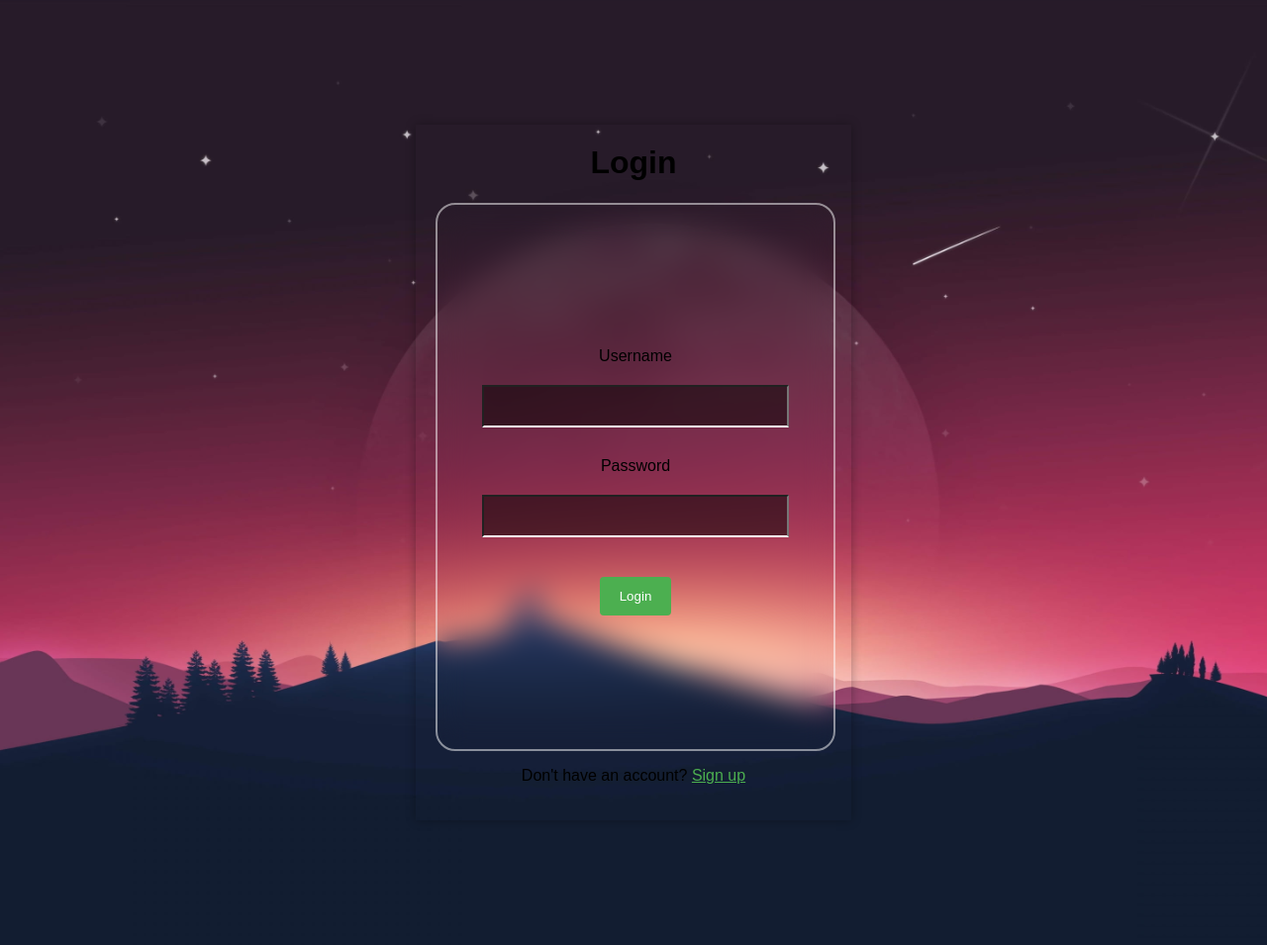
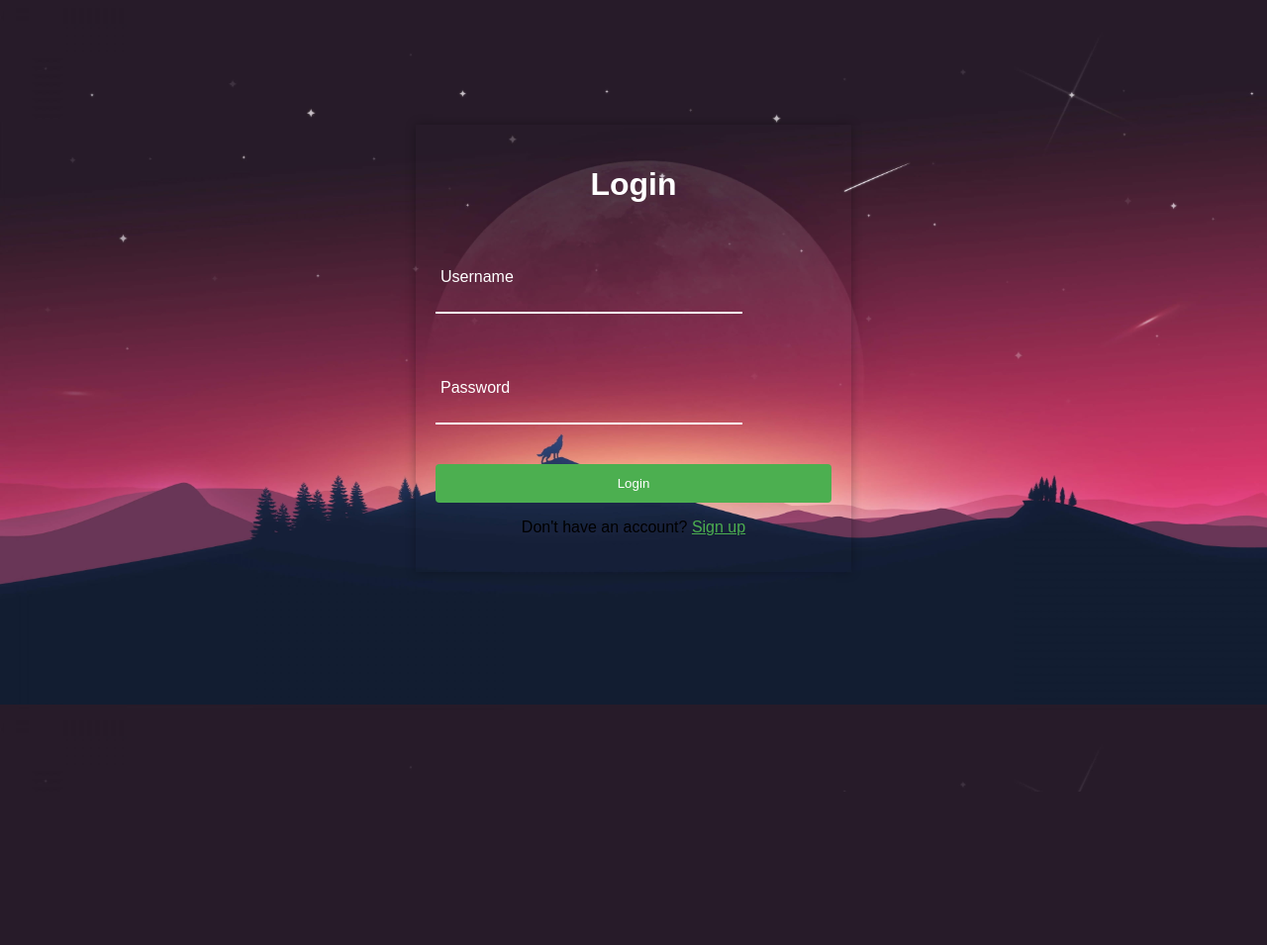
Before and after one commit to Faturrahman080402/PA-Proyek-Akhir-, a PHP site: page /HTML/log-in.html in a window 1280 px wide. Shown: the whole page at 99% size. After the commit the page ends 800 px from the top, so only its background shows below. Run offline with PHP 8.4, Linux system fonts and the light colour scheme.

Commit message:
git commit -m
git commit -m

```diff
--- a/PA/MAP/CSS/log-in.css
+++ b/PA/MAP/CSS/log-in.css
@@ -7,7 +7,7 @@ body {
 }
 
 .container {
-    background-color: rgba(0, 0, 0, 0.5);
+    background-color: white;
     background: transparent;
     margin: 10% auto;
     padding: 20px;
@@ -16,12 +16,15 @@ body {
     text-align: center;
 }
 
-h1 {
-    margin-top: 0;
+h1{
+    font-size: 2em;
+    color: #fff;
+    text-align: center;
+    margin-bottom: 20px;
 }
 
-form {
-       position: relative;
+.form-box {
+    position: relative;
     width: 400px;
     height: 550px;
     background: transparent;
@@ -33,7 +36,46 @@ form {
     align-items: center;
     flex-direction: column;
 }
+.inputbox {
+    position: relative;
+    margin: 20px 0;
+    width: 310px;
+    border-bottom: 2px solid #fff;
+}
+.inputbox label {
+    position: absolute;
+    top: 50%;
+    left: 5px;
+    transform: translateY(-50%);
+    color: #fff;
+    font-size: 1em;
+    pointer-events: none;
+    transition: .5s;
+}
 
+input:focus~label,
+input:valid~label {
+    top: -5px;
+}
+
+.inputbox input {
+    width: 100%;
+    height: 50px;
+    background: transparent;
+    border: none;
+    outline: none;
+    font-size: 1em;
+    padding: 0 35px 0 5px;
+    color: #fff;
+}
+
+.inputbox ion-icon {
+    position: absolute;
+    right: 8px;
+    color: #fff;
+    font-size: 1.2em;
+    top: 20px;
+}
 label {
     margin-top: 10px;
 }
--- a/PA/MAP/HTML/1.html
+++ b/PA/MAP/HTML/1.html
@@ -3,7 +3,7 @@
 
 <head>
     <title>Peta dari Bandara Silangit ke Bandara Kualanamu</title>
-    <link rel="stylesheet" href="/CSS/map.css">
+    <link rel="stylesheet" href="../CSS/map.css">
     <link rel="stylesheet" href="https://unpkg.com/leaflet@1.7.1/dist/leaflet.css" />
     <script src="https://unpkg.com/leaflet@1.7.1/dist/leaflet.js"></script>
 
--- a/PA/MAP/HTML/log-in.html
+++ b/PA/MAP/HTML/log-in.html
@@ -4,26 +4,32 @@
 <head>
     <meta charset="UTF-8">
     <title>Login</title>
-    <link rel="stylesheet" href="/CSS/log-in.css">
+    <link rel="stylesheet" href="../CSS/log-in.css">
 </head>
 
 <body>
+    <div id="form-box">
     <div class="container">
         <h1>Login</h1>
-        <script src="/JS/log-in.js"></script>
-        <form action="/PHP/login.php" method="post">
+        <script src="../JS/log-in.js"></script>
+        <form action="../PHP/login.php" method="post">
+            <div class="inputbox">
+            <ion-icon name="person-outline"></ion-icon>
             <label for="username">Username</label>
             <input type="text" id="username" name="username" required>
-
+            </div>
+            <div class="inputbox">
+                <ion-icon name="lock-closed-outline"></ion-icon>
             <label for="password">Password</label>
             <input type="password" id="password" name="password" required>
-
-            <a href="/map.html">
+            </div>
+            <a href="../map.html">
             <input type="submit" value="Login">
         </a>
         </form>
         <p>Don't have an account? <a href="register.html">Sign up</a></p>
     </div>
+    </div>
 </body>
 
 </html>
--- a/PA/MAP/HTML/map.html
+++ b/PA/MAP/HTML/map.html
@@ -3,7 +3,7 @@
 
 <head>
 	<title>Peta dari Bandara Silangit ke Bandara Kualanamu</title>
-	<link rel="stylesheet" href="/CSS/map.css">
+	<link rel="stylesheet" href="../CSS/map.css">
 	<link rel="stylesheet" href="https://unpkg.com/leaflet@1.7.1/dist/leaflet.css" />
 	<link rel="stylesheet" href="https://fonts.googleapis.com/css2?family=Material+Symbols+Outlined:opsz,wght,FILL,GRAD@20..48,100..700,0..1,-50..200" />
 	<script src="https://unpkg.com/leaflet@1.7.1/dist/leaflet.js"></script>
--- a/PA/MAP/HTML/map2.html
+++ b/PA/MAP/HTML/map2.html
@@ -3,7 +3,7 @@
 
 <head>
     <title>Peta dari Bandara Silangit ke Bandara Kualanamu</title>
-    <link rel="stylesheet" href="/CSS/map.css">
+    <link rel="stylesheet" href="../CSS/map.css">
     <script src="https://polyfill.io/v3/polyfill.min.js?features=default"></script>
     <script src="https://maps.googleapis.com/maps/api/js?key=YOUR_API_KEY"></script>
 </head>
--- /dev/null
+++ b/PA/MAP/SQL/login_register.sql
@@ -0,0 +1,5 @@
+USE nama_database;
+
+ALTER TABLE login
+ADD COLUMN id_register INT(11),
+ADD FOREIGN KEY (id_register) REFERENCES register(id);
```
Also changed, not shown: PA/MAP/HTML/register.html (+4 -4 lines), PA/MAP/SQL/register.sql (added, +10 -0 lines).
